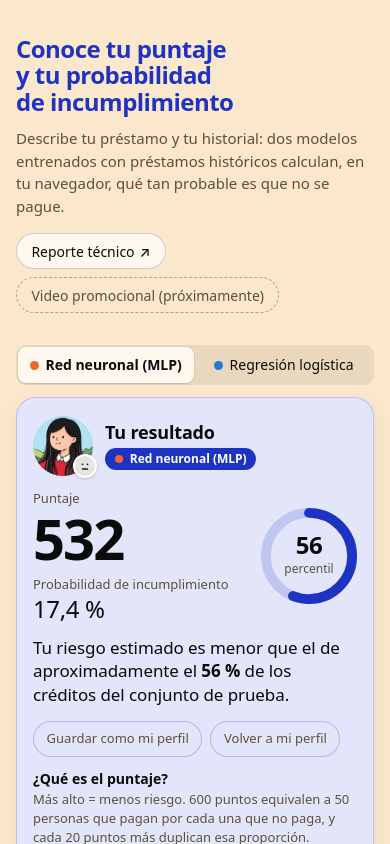
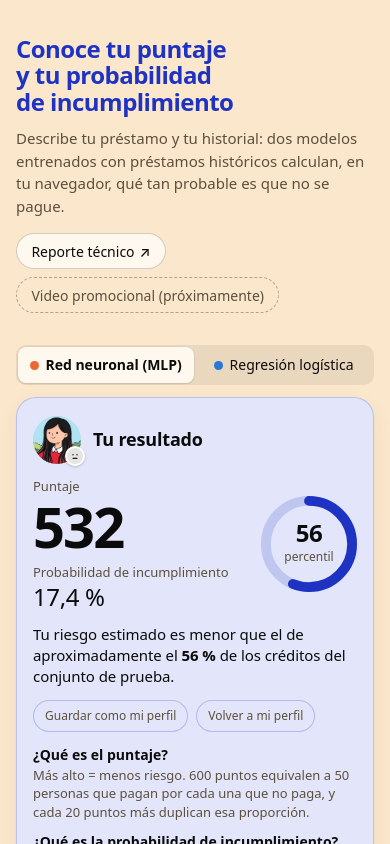
Before and after one commit to danielgonzalez2709/Trabajo2_Redes_Neuronales, a Next.js app in the folder app/: page / in a window 390 px wide. Shown: the top 844 px of the page. Built offline with nearby package versions, Linux system fonts and the light colour scheme.

Commit message:
feat(styles): adjust layout and sizing for improved responsiveness and visual consistency

```diff
--- a/app/app/page.module.css
+++ b/app/app/page.module.css
@@ -1,8 +1,8 @@
 .pagina {
   --alto-titulo: 4.25rem; /* título fijo en escritorio: 1 renglón de 2,5rem × 1,1 + 2 × 0,75rem de relleno */
-  max-width: 72rem;
+  max-width: 90rem;
   margin: 0 auto;
-  padding: clamp(1.5rem, 5vw, 3.5rem) clamp(1rem, 4vw, 2.5rem) 2rem;
+  padding: clamp(1.5rem, 4vw, 2.5rem) clamp(1rem, 2.5vw, 2rem) 2rem;
 }
 
 /* Móvil: una columna, la tarjeta del resultado arriba (también primero en el DOM y en el orden de foco). */
@@ -19,9 +19,9 @@
 /* Escritorio: perfil a la izquierda y la tarjeta del resultado fija a la derecha. */
 @media (min-width: 900px) {
   .rejilla {
-    grid-template-columns: minmax(0, 1fr) minmax(22rem, 26rem);
+    grid-template-columns: minmax(0, 1.15fr) minmax(22rem, 1fr); /* la derecha crece con la pantalla */
     grid-template-areas: "entradas resultado";
-    gap: 2.5rem;
+    gap: 2rem;
     align-items: start;
   }
 
--- a/app/components/Avatar.module.css
+++ b/app/components/Avatar.module.css
@@ -1,6 +1,6 @@
-/* Círculo de 72 px (60 px en móvil) con la ilustración; la insignia del gesto va abajo a la derecha. */
+/* Círculo de 56 px (48 px en móvil) con la ilustración; la insignia del gesto va abajo a la derecha. */
 .avatar {
-  --tam: 4.5rem;
+  --tam: 3.5rem;
   position: relative;
   display: block;
   flex: none;
@@ -10,7 +10,7 @@
 
 @media (max-width: 480px) {
   .avatar {
-    --tam: 3.75rem;
+    --tam: 3rem;
   }
 }
 
@@ -28,8 +28,8 @@
   position: absolute;
   right: -0.25rem;
   bottom: -0.125rem;
-  width: 1.5rem;
-  height: 1.5rem;
+  width: 1.25rem;
+  height: 1.25rem;
   border: 2px solid #ffffff;
   border-radius: 50%;
   box-sizing: border-box;
--- a/app/components/TarjetaResultado.module.css
+++ b/app/components/TarjetaResultado.module.css
@@ -2,9 +2,9 @@
 .tarjeta {
   position: relative;
   display: grid;
-  gap: 1rem;
+  gap: 0.85rem;
   margin-top: 0.75rem;
-  padding: 1.25rem 1.35rem 1.1rem;
+  padding: 1.1rem 1.25rem 1rem;
   background: var(--ds-acento-tinte);
   border: 1px solid rgba(31, 51, 194, 0.2);
   border-radius: 24px;
@@ -17,33 +17,12 @@
   gap: 0.75rem;
 }
 
-.titulos {
-  display: grid;
-  justify-items: start;
-  gap: 0.35rem;
-  min-width: 0;
-}
-
 .titulo {
   margin: 0;
   font-size: 1.125rem;
   font-weight: 650;
   line-height: 1.15;
   letter-spacing: -0.01em;
-}
-
-/* Píldora oscura con el modelo elegido (16:1); el punto conserva el color del modelo. */
-.pildora {
-  display: inline-flex;
-  align-items: center;
-  gap: 0.4rem;
-  padding: 0.2rem 0.6rem;
-  font-size: 0.75rem;
-  font-weight: 600;
-  line-height: 1.3;
-  color: #ffffff;
-  background: var(--ds-acento); /* 9,1:1 con el texto blanco */
-  border-radius: 999px;
 }
 
 .cifras {
@@ -72,7 +51,7 @@
 
 /* Puntaje grande en semibold. */
 .puntaje {
-  font-size: 4.25rem;
+  font-size: 3.5rem;
   font-weight: 600;
   line-height: 1;
   letter-spacing: -0.035em;
@@ -80,7 +59,7 @@
 }
 
 .pd {
-  font-size: 1.75rem;
+  font-size: 1.5rem;
   font-weight: 500;
   line-height: 1.1;
   letter-spacing: -0.015em;
@@ -119,7 +98,7 @@
 
 .frase {
   margin: 0;
-  font-size: 1.0625rem;
+  font-size: 0.9375rem;
   line-height: 1.4;
   letter-spacing: -0.005em;
 }
@@ -137,10 +116,10 @@
 }
 
 .accion {
-  min-height: 2.25rem;
-  padding: 0.35rem 0.85rem;
+  min-height: 2rem;
+  padding: 0.25rem 0.75rem;
   font: inherit;
-  font-size: 0.8125rem;
+  font-size: 0.75rem;
   font-weight: 500;
   color: var(--ds-texto);
   background: rgba(255, 255, 255, 0.75);
--- a/app/components/TarjetaResultado.tsx
+++ b/app/components/TarjetaResultado.tsx
@@ -55,15 +55,10 @@ export function TarjetaResultado(p: Props) {
       <section className={estilos.tarjeta} aria-labelledby="titulo-resultado">
         <header className={estilos.cabeza}>
           <Avatar expresion={expresion(r.percentil)} />
-          <div className={estilos.titulos}>
-            <h2 id="titulo-resultado" className={estilos.titulo}>
-              Tu resultado
-            </h2>
-            <span className={estilos.pildora}>
-              <span className={estilos.punto} style={{ background: COLOR_MODELO[modelo] }} aria-hidden="true" />
-              {TITULO_MODELO[modelo]}
-            </span>
-          </div>
+          {/* Sin píldora del modelo: el selector de arriba ya lo muestra. */}
+          <h2 id="titulo-resultado" className={estilos.titulo}>
+            Tu resultado
+          </h2>
         </header>
 
         <div className={estilos.cifras}>
--- a/app/components/Ubicacion.tsx
+++ b/app/components/Ubicacion.tsx
@@ -5,8 +5,8 @@ import { indiceBarra } from "../lib/densidad";
 import { formatearPercentil, formatearPuntaje } from "../lib/formato";
 import estilos from "./Ubicacion.module.css";
 
-const ANCHO = 320;
-const ALTO = 150;
+const ANCHO = 400; // más ancho que alto: la figura escala con la columna y así no crece de más
+const ALTO = 135;
 const M = { izq: 2, der: 2, arriba: 32, abajo: 20 };
 const SEPARACION = 2.5;
 const ALTO_MIN = 2.5; // las barras casi vacías se siguen viendo, como una raya
```
